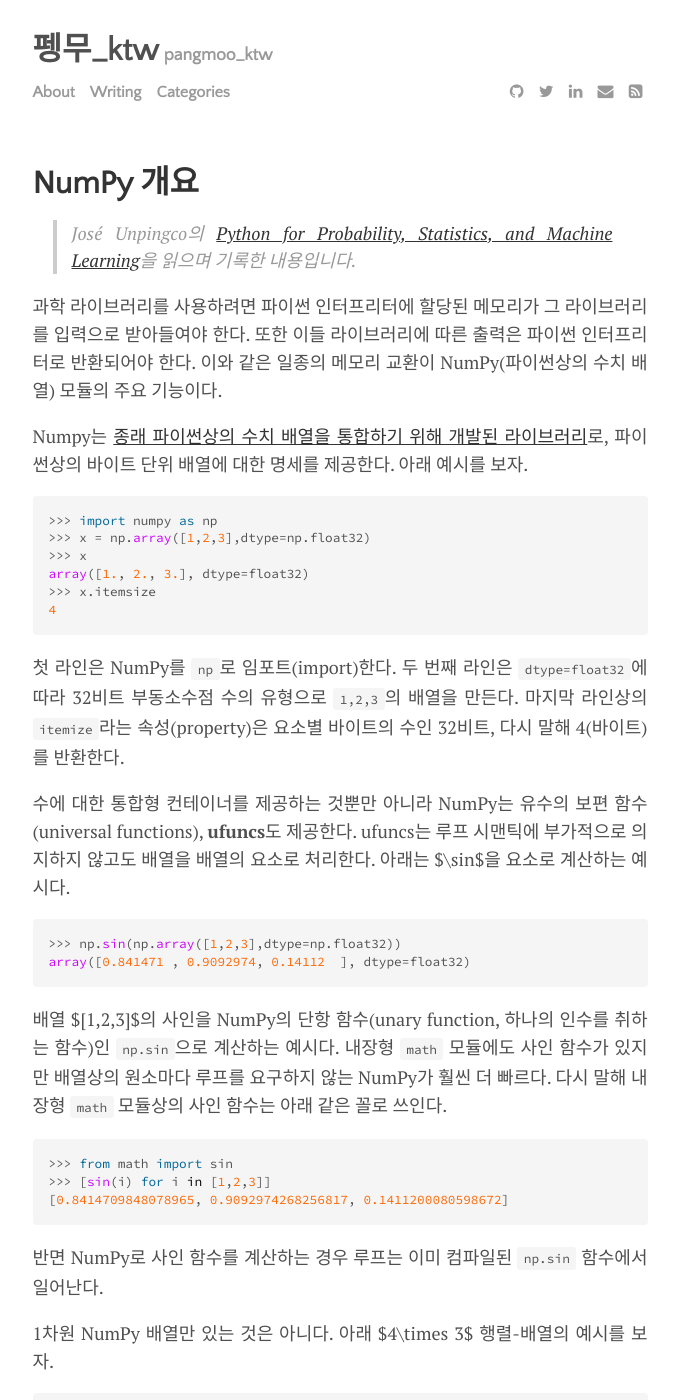
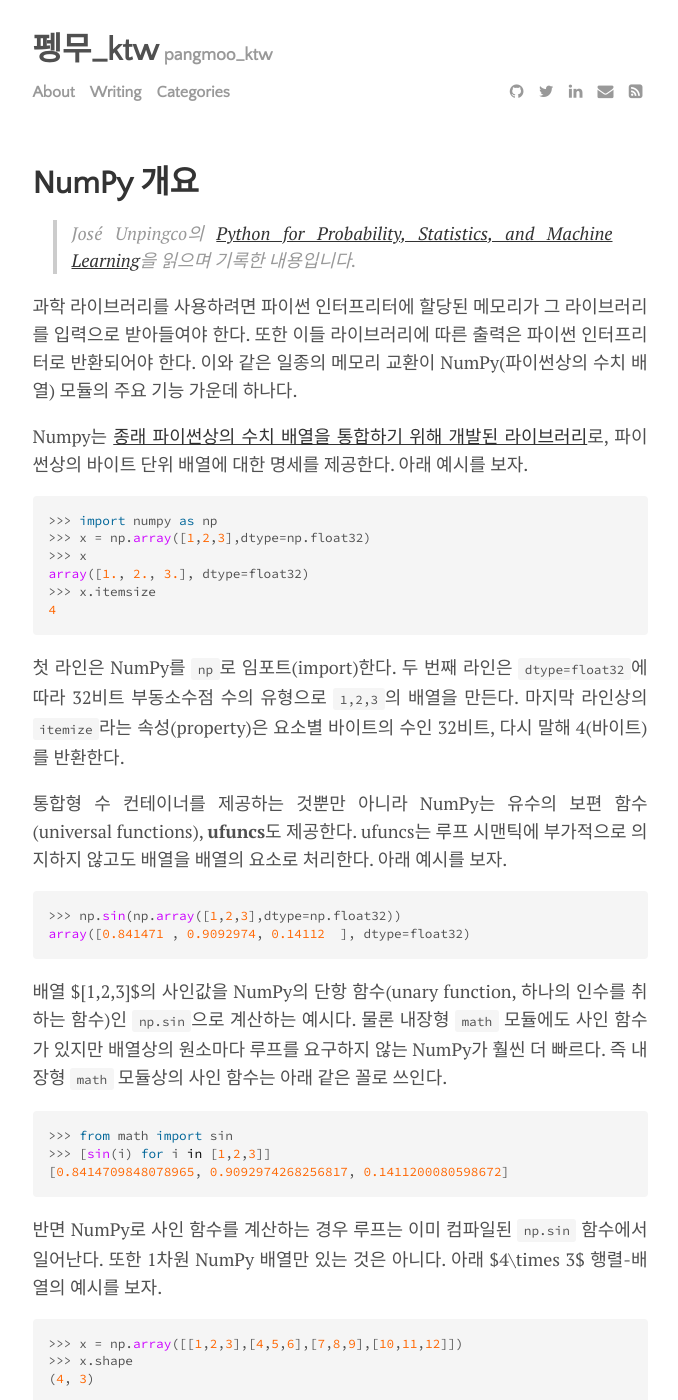
Before and after one commit to pangmoo-KTW/pangmoo-KTW, a Jekyll site: the page built from _posts/2023-07-07-ppml001.md, in a window 1280 px wide and 1400 px high. Shown: the whole window, without its empty margins (300-978 px from the left). Built offline with Jekyll 4.4.1, drawn with Linux system fonts in a browser that asks for light colours; comment, search, counter and statistics services are not loaded; some of the changed text lies outside the part shown.

Commit message:
20230707_04

````diff
--- a/_posts/2023-07-07-ppml001.md
+++ b/_posts/2023-07-07-ppml001.md
@@ -10,7 +10,7 @@ tags: [MachineLearning]
 
 과학 라이브러리를 사용하려면 파이썬 인터프리터에 할당된 메모리가 그 라이브러리를 입력으로 받아들여야 한다.
 또한 이들 라이브러리에 따른 출력은 파이썬 인터프리터로 반환되어야 한다.
-이와 같은 일종의 메모리 교환이 NumPy(파이썬상의 수치 배열) 모듈의 주요 기능이다.
+이와 같은 일종의 메모리 교환이 NumPy(파이썬상의 수치 배열) 모듈의 주요 기능 가운데 하나다.
 
 Numpy는 [종래 파이썬상의 수치 배열을 통합하기 위해 개발된 라이브러리](https://numpy.org/history/){:target="_blank"}로, 파이썬상의 바이트 단위 배열에 대한 명세를 제공한다.
 아래 예시를 보자.
@@ -28,18 +28,18 @@ array([1., 2., 3.], dtype=float32)
 두 번째 라인은 `dtype=float32`에 따라 32비트 부동소수점 수의 유형으로 `1,2,3`의 배열을 만든다.
 마지막 라인상의 `itemize`라는 속성(property)은 요소별 바이트의 수인 32비트, 다시 말해 4(바이트)를 반환한다.
 
-수에 대한 통합형 컨테이너를 제공하는 것뿐만 아니라 NumPy는 유수의 보편 함수(universal functions), **ufuncs**도 제공한다.
+통합형 수 컨테이너를 제공하는 것뿐만 아니라 NumPy는 유수의 보편 함수(universal functions), **ufuncs**도 제공한다.
 ufuncs는 루프 시맨틱에 부가적으로 의지하지 않고도 배열을 배열의 요소로 처리한다.
-아래는 $\sin$을 요소로 계산하는 예시다.
+아래 예시를 보자.
 
 ```python
 >>> np.sin(np.array([1,2,3],dtype=np.float32))
 array([0.841471 , 0.9092974, 0.14112  ], dtype=float32)
 ```
 
-배열 $[1,2,3]$의 사인을 NumPy의 단항 함수(unary function, 하나의 인수를 취하는 함수)인 `np.sin`으로 계산하는 예시다.
-내장형 `math` 모듈에도 사인 함수가 있지만 배열상의 원소마다 루프를 요구하지 않는 NumPy가 훨씬 더 빠르다.
-다시 말해 내장형 `math` 모듈상의 사인 함수는 아래 같은 꼴로 쓰인다.
+배열 $[1,2,3]$의 사인값을 NumPy의 단항 함수(unary function, 하나의 인수를 취하는 함수)인 `np.sin`으로 계산하는 예시다.
+물론 내장형 `math` 모듈에도 사인 함수가 있지만 배열상의 원소마다 루프를 요구하지 않는 NumPy가 훨씬 더 빠르다.
+즉 내장형 `math` 모듈상의 사인 함수는 아래 같은 꼴로 쓰인다.
 
 ```python
 >>> from math import sin
@@ -47,9 +47,7 @@ array([0.841471 , 0.9092974, 0.14112  ], dtype=float32)
 [0.8414709848078965, 0.9092974268256817, 0.1411200080598672]
 ```
 
-반면 NumPy로 사인 함수를 계산하는 경우 루프는 이미 컴파일된 `np.sin` 함수에서 일어난다.
-
-1차원 NumPy 배열만 있는 것은 아니다.
+반면 NumPy로 사인 함수를 계산하는 경우 루프는 이미 컴파일된 `np.sin` 함수에서 일어난다. 또한 1차원 NumPy 배열만 있는 것은 아니다.
 아래 $4\times 3$ 행렬-배열의 예시를 보자.
 
 ```python
````
Also changed, not shown: other parts of _posts/2023-07-07-ppml001.md (+3 -3 lines).
